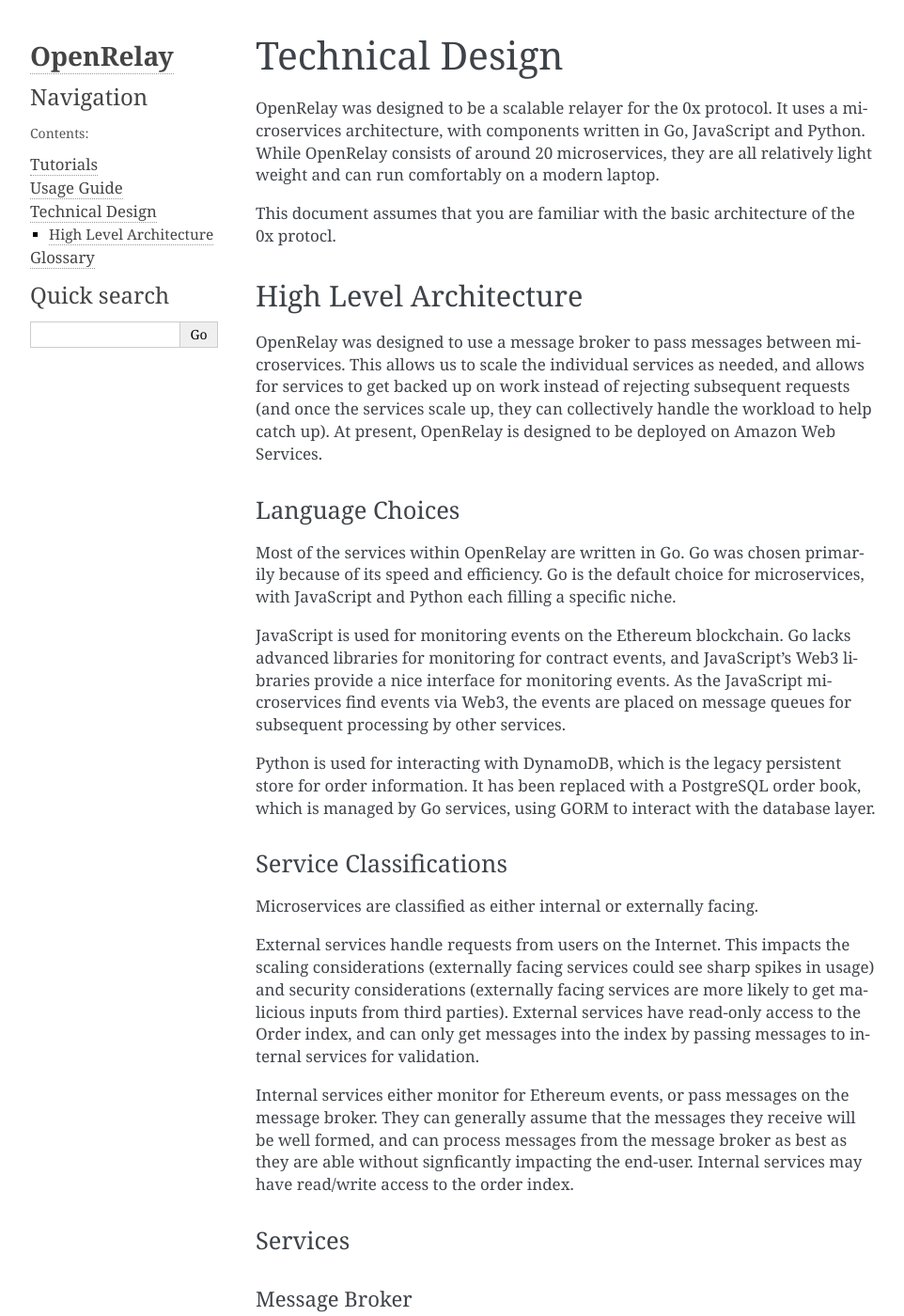
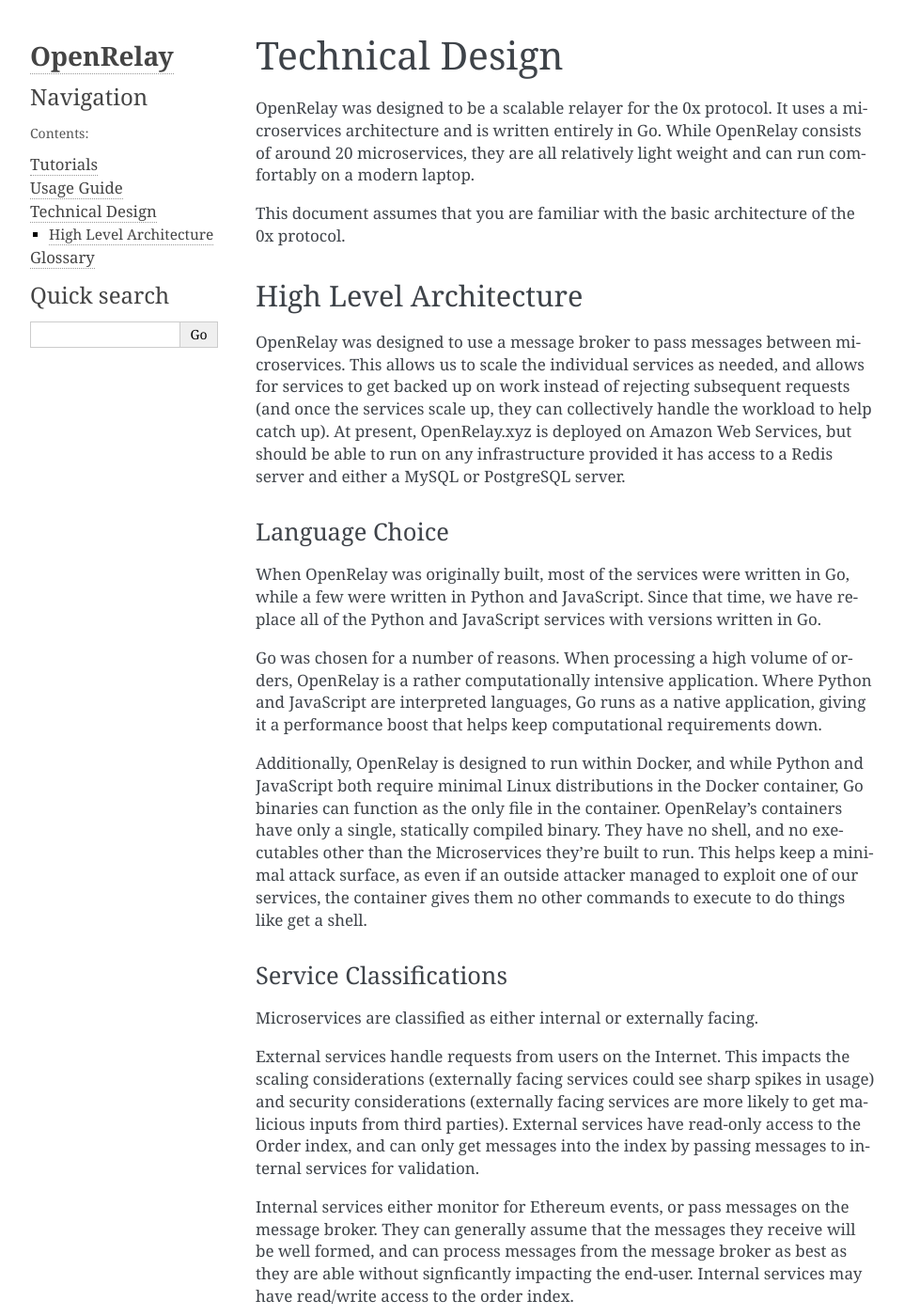
Before and after one commit to NoteGio/openrelay, a Sphinx documentation site: the page built from docs/source/topics/design.rst, in a window 1280 px wide and 1400 px high. Shown: the whole window at 94% size, without its empty margins (148-1110 px from the left). Built offline with Sphinx 7.4.7, drawn with Linux system fonts in a browser that asks for light colours; some of the changed text lies outside the part shown.

Commit message:
Update docs to reflect latest architecture

```diff
--- a/docs/source/topics/design.rst
+++ b/docs/source/topics/design.rst
@@ -2,12 +2,12 @@
 ================
 
 OpenRelay was designed to be a scalable relayer for the 0x protocol. It uses a
-microservices architecture, with components written in Go, JavaScript and
-Python. While OpenRelay consists of around 20 microservices, they are all
-relatively light weight and can run comfortably on a modern laptop.
+microservices architecture and is written entirely in Go. While OpenRelay
+consists of around 20 microservices, they are all relatively light weight and
+can run comfortably on a modern laptop.
 
 This document assumes that you are familiar with the basic architecture of the
-0x protocl.
+0x protocol.
 
 High Level Architecture
 -----------------------
@@ -16,26 +16,32 @@
 microservices. This allows us to scale the individual services as needed, and
 allows for services to get backed up on work instead of rejecting subsequent
 requests (and once the services scale up, they can collectively handle the
-workload to help catch up). At present, OpenRelay is designed to be deployed on
-Amazon Web Services.
+workload to help catch up). At present, OpenRelay.xyz is deployed on Amazon Web
+Services, but should be able to run on any infrastructure provided it has
+access to a Redis server and either a MySQL or PostgreSQL server.
 
-Language Choices
-................
+Language Choice
+...............
 
-Most of the services within OpenRelay are written in Go. Go was chosen
-primarily because of its speed and efficiency. Go is the default choice for
-microservices, with JavaScript and Python each filling a specific niche.
+When OpenRelay was originally built, most of the services were written in Go,
+while a few were written in Python and JavaScript. Since that time, we have
+replace all of the Python and JavaScript services with versions written in Go.
 
-JavaScript is used for monitoring events on the Ethereum blockchain. Go lacks
-advanced libraries for monitoring for contract events, and JavaScript's Web3
-libraries provide a nice interface for monitoring events. As the JavaScript
-microservices find events via Web3, the events are placed on message queues for
-subsequent processing by other services.
+Go was chosen for a number of reasons. When processing a high volume of orders,
+OpenRelay is a rather computationally intensive application. Where Python and
+JavaScript are interpreted languages, Go runs as a native application, giving
+it a performance boost that helps keep computational requirements down.
 
-Python is used for interacting with DynamoDB, which is the legacy persistent
-store for order information. It has been replaced with a PostgreSQL order book,
-which is managed by Go services, using GORM to interact with the database
-layer.
+
+Additionally, OpenRelay is designed to run within Docker, and while Python and
+JavaScript both require minimal Linux distributions in the Docker container, Go
+binaries can function as the only file in the container. OpenRelay's containers
+have only a single, statically compiled binary. They have no shell, and no
+executables other than the Microservices they're built to run. This helps keep
+a minimal attack surface, as even if an outside attacker managed to exploit one
+of our services, the container gives them no other commands to execute to do
+things like get a shell.
+
 
 Service Classifications
 .......................
@@ -67,6 +73,12 @@
 eventually be replaced by Kafka or another message broker, but Redis seemed
 like a good option to get OpenRelay started with minimal fuss.
 
+Many services are capable of supporting multiple concurrent messaging routes.
+That is, a single service instance can consume messages from `queue://ingest`
+and publish those messages to `queue://fundcheck` while also pulling messages
+from `queue://released` and publishing those messages to `queue://recheck`.
+This reduces the number of instances required for each service.
+
 Ingest Service
 ^^^^^^^^^^^^^^
 
@@ -88,7 +99,12 @@
 Ethereum node to determine whether the order has been fully or partially
 filled. It updates the order, and publishes the order on an outbound channel.
 
-* **Language**: Go
+The fill updater also watches a topic provided by the Fill Monitor, and uses it
+to maintain a bloom filter of orders that have been filled on the Exchange
+contract. The bloom filter allows the fill updater to check whether orders are
+likely to have been filled without making any API calls on a per-order basis
+unless the order appears in the bloom filter.
+
 * **Classification**: Internal
 
 Fund Validation
@@ -103,9 +119,11 @@
   complete the order.
 
 It also takes into consideration whether the order has been partially filled or
-cancelled, based on the values set in the Fill Updater service.
+cancelled, based on the values set in the Fill Updater service. If a given
+maker submits multiple orders for the same maker token in the span of a single
+block, the fund validator will only check balances and allowances once per
+block.
 
-* **Language**: Go
 * **Classification**: Internal
 
 Simple Relay
@@ -115,136 +133,125 @@
 one or more other topics or queues. This is a very basic function, and is used
 in a few places throughout the OpenRelay pipeline.
 
-* **Language**: Go
 * **Classification**: Internal
 
 Delay relays
 ^^^^^^^^^^^^
 
-On OpenRelay.xyz, premium members get immediate access to orders, while unpaid
-users get access to orders two Ethereum blocks after the order is received.
-This is controlled by delay relays. Delay relays have three parameters:
+On OpenRelay.xyz, premium members will get immediate access to orders, while
+unpaid users get access to orders two Ethereum blocks after the order is
+received. This is controlled by delay relays. Delay relays have three
+parameters:
 
 * Input Queue: The queue where messages wait to be relayed
 * Output Queue: The queue or topic where messages will be relayed
 * Signal Queue: The queue or topic where messages are received to signal the
   release of messages from the input queue to the output queue.
 
-  * **Language**: Go
   * **Classification**: Internal
 
-DynamoDB Indexer
+SQL Order Index
 ^^^^^^^^^^^^^^^^
 
-After messages make it through the delay relays, they are picked up by the
-indexer. The indexer parses the messages, and stores them in the order index
-for subsequent retrieval.
+The SQL Order Index provides more robust search capabilities, and is managed by
+several indexing. OpenRelay supports both MySQL and PostgreSQL databases for
+the SQL order index.
 
-* **Language**: Python
-* **Classification**: Internal
-* **Deprecated**: The DynamoDB index is still supported, but is not receiving
-  many updates.
+SQL Search API
+^^^^^^^^^^^^^^^
 
-DynamoDB Order Index
-^^^^^^^^^^^^^^^^^^^^
+The SQL search API allows internet based users to query the Order Index for
+orders.
 
-The order index is responsible for persistent storage of orders that have been
-validated. The order index is currently implemented with DynamoDB. DynamoDB is
-rather limiting, as it offers a limited number of indexable fields, and lacks
-query planning or index intersection, which is why it is being replaced with a
-PostgreSQL order index.
+The SQL search API provides the GET `/v0/token_pairs`, `/v0/orders`,
+`/v0/order/${order_hash}`, and `/v0/orderbook` endpoints from the
+`Standard Relayer API <https://github.com/0xProject/standard-relayer-api/blob/master/http/v0.md>`_.
 
-* **Deprecated**: The DynamoDB index is still supported, but is not receiving
-  many pudates.
-
-PostgreSQL Order Index
-^^^^^^^^^^^^^^^^^^^^^^
-
-The PostgreSQL order index currently lives alongside the DynamoDB index. It
-provides more robust search capabilities, and is managed by Go microservices
-instead of Python microservices.
-
-DyanmoDB Search API
-^^^^^^^^^^^^^^^^^^^
-
-The search API allows internet-based users to query the Order Index for orders.
-At present, it allows searching for orders by:
-
-* Maker Token
-* Taker Token
-* Token Pair
-
-* **Language**: Python
-* **Classification**: External
-
-PostgreSQL Search API
-^^^^^^^^^^^^^^^^^^^^^
-
-The PostgreSQL search API allows internet based users to query the Order Index
-for orders.
-
-The PostgreSQL search API provides the GET `/v0/token_pairs`, `/v0/orders`,
-`/v0/order/${order_hash}`, and `/v0/orderbook` endpoints from the [Standard Relayer API](https://github.com/0xProject/standard-relayer-api/blob/master/http/v0.md).
-
-* **Language**: Go
 * **Classification**: External
 
 Block Monitor
 ^^^^^^^^^^^^^
 
-The block monitor service emits events every time a block is mined in the
-Ethereum blockchain. Events can be sent either to topics or queues.
+The block monitor polls the blockchain watching for new blocks. When it finds
+them, it emits a message including:
 
-* **Language**: JavaScript
+* The block number
+* The block hash
+* The block bloom filter
+
+Other services that need to monitor for on-chain events can consume the output
+of the block monitor, and use the bloom filter to check for events of interest
+to that monitoring service before having to make RPC calls to query for events.
+
 * **Classification**: Internal
 
 
 Exchange Monitor
 ^^^^^^^^^^^^^^^^
 
-The exchange monitor service listens for LogFill and LogCancel events on the
-Exchange contract, filtering for events where the feeRecipient is a an
-authorized fee recipient for the relay. The exchange monitor emits events
-containing the order hash, and either the `filledTakerTokenAmount` or the
-`cancelledTakerTokenAmount`, depending on the event type.
+The exchange monitor service consumes messages from the block monitor service,
+watching for LogFill and LogCancel events on the Exchange contract. The
+exchange monitor emits events containing the order hash, and either the
+`filledTakerTokenAmount` or the `cancelledTakerTokenAmount`, depending on the
+event type.
 
-* **Language**: JavaScript
 * **Classification**: Internal
 
-DynamoDB Fill Indexer
-^^^^^^^^^^^^^^^^^^^^^
+Spend Monitor
+^^^^^^^^^^^^^
+
+The spend monitor service consumes messages from the block monitor service,
+watching for ERC20 Transfer events. When it finds a transfer event, it queries
+for both the allowance a user has set for the 0x Token Transfer Proxy, and the
+current balance of that user for that token. The lesser of the allowance and
+the balance will determine whether this event has changed whether or not an
+order by the spender is still fillable, so the Spend Monitor emits a Spend
+Record message.
+
+* **Classification**: Internal
+
+Allowance Monitor
+^^^^^^^^^^^^^^^^^
+
+The allowance monitor service consumes messages from the block monitor service,
+watching for ERC20 Approve events where the 0x Token Transfer Proxy is the
+approved spender. When it finds an approve event, it emits a Spend Record
+message indicating the current allowance level.
+
+* **Classification**: Internal
+
+Spend Indexer
+^^^^^^^^^^^^^
+
+The spend indexer consumes Spend Record messages emitted by the Spend Monitor
+and the Allowance monitor. When it receives messages, it sends a query to the
+database to mark unfillable any orders where the maker matches the spender on
+the spend record and where the remining maker fill amount exceeds the spender's
+remaining balance.
+
+* **Classification**: Internal
+
+SQL Fill Indexer
+^^^^^^^^^^^^^^^^
 
 The fill indexer consumes the messages emitted by the Exchange Monitor and uses
-them to update the DyanmoDB Order Index with the cancelled and filled amounts
-of each received message. After updating the record, if the cancelled + filled
-amounts equal the total taker amount, the record is deleted.
-
-* **Language**: Python
-* **Classification**: Internal
-
-PostgreSQL Fill Indexer
-^^^^^^^^^^^^^^^^^^^^^^^
-
-The fill indexer consumes the messages emitted by the Exchange Monitor and uses
-them to update the PostgreSQL Order Index with the cancelled and filled amounts
-of each received message. After updating the record, if the cancelled + filled
+them to update the SQL Order Index with the cancelled and filled amounts of
+each received message. After updating the record, if the cancelled + filled
 amounts equal the total taker amount, the record is marked as filled, which
 removes it from most of the search endpoints.
 
-* **Language**: Go
 * **Classification**: Internal
 
 Exchange Splitter
 ^^^^^^^^^^^^^^^^^
 
 In order to support multiple networks (Mainnet and the Ropsten testnet), we
-have deployed multiple instances of most of these services, some to manage
+have deployed multiple instances of some of these services, some to manage
 mainnet and some to manage testnet. The ingest service is shared by both
 deployments. The Exchange splitter picks up orders from the ingest service, and
 routes them to the appropriate pipeline for verification. After verification,
 both pipelines feed their results back to the same indexer service.
 
-* **Language**: Go
 * **Classification**: Internal
 
 Ethereum Nodes
```
Also changed, not shown: other parts of docs/source/topics/design.rst (+1 -2 lines).
